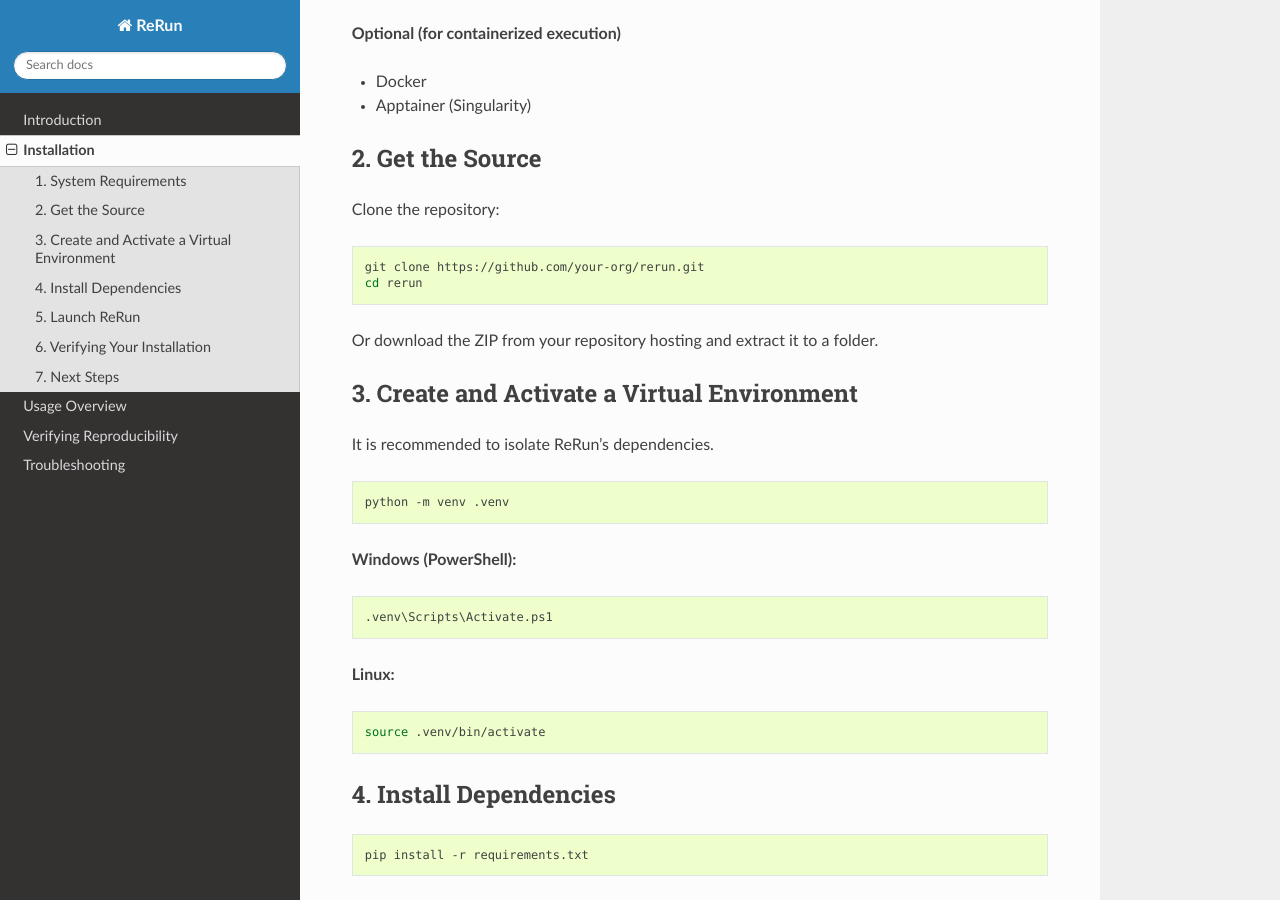
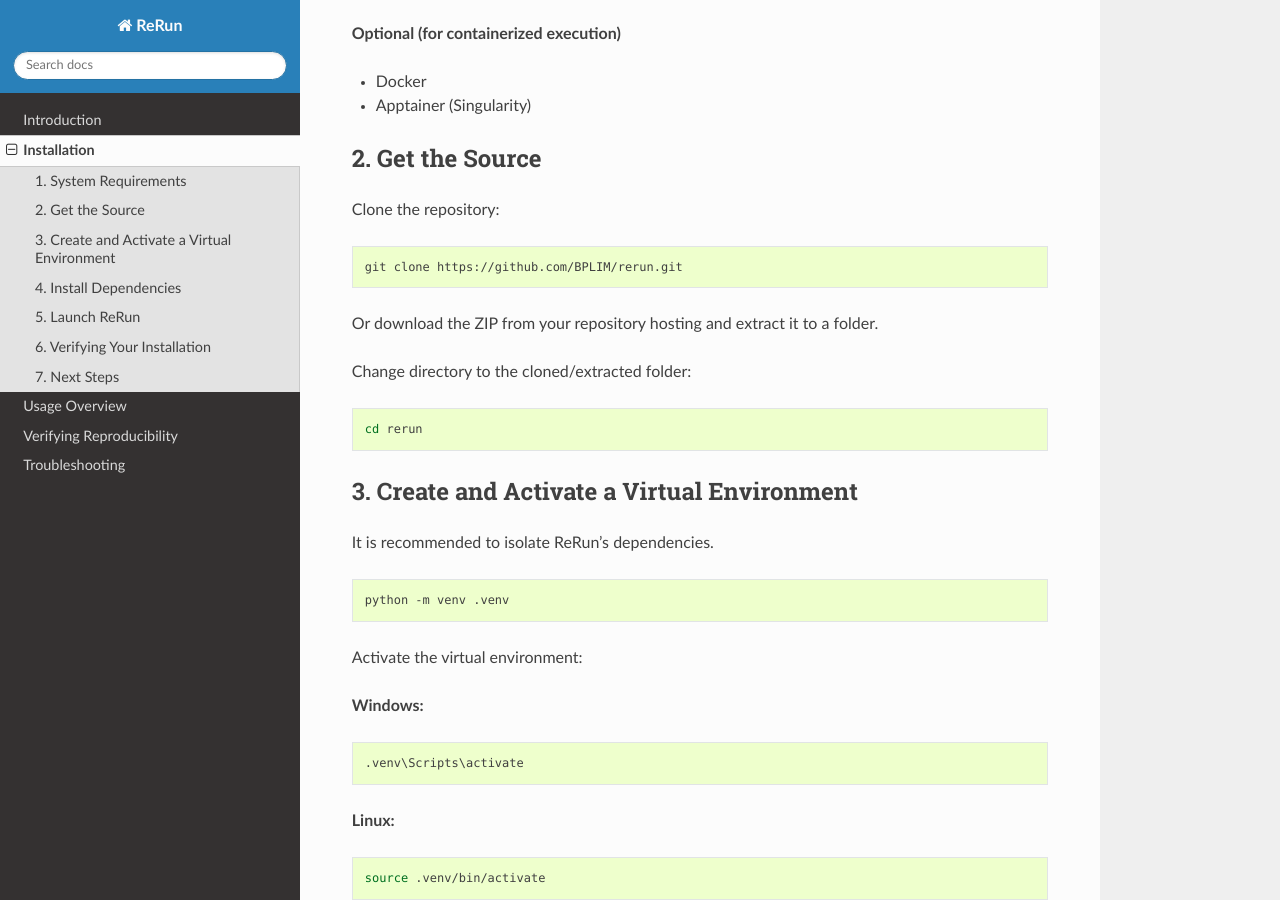
Before and after one commit to gustavoig/rerun-docs, a Sphinx documentation site: the page built from docs/installation.rst, in a window 1280 px wide and 900 px high, scrolled down 1013 px. Built offline with Sphinx 7.4.7 and the Read the Docs theme 3.1.0, drawn with Linux system fonts in a browser that asks for light colours.

Commit message:
Update installation.rst

```diff
--- a/docs/installation.rst
+++ b/docs/installation.rst
@@ -53,10 +53,15 @@
 
 .. code-block:: bash
 
-   git clone https://github.com/your-org/rerun.git
-   cd rerun
+   git clone https://github.com/BPLIM/rerun.git
 
 Or download the ZIP from your repository hosting and extract it to a folder.
+
+Change directory to the cloned/extracted folder:
+
+.. code-block:: bash
+
+   cd rerun
 
 
 3. Create and Activate a Virtual Environment
@@ -68,11 +73,13 @@
 
    python -m venv .venv
 
-**Windows (PowerShell):**
+Activate the virtual environment:
+
+**Windows:**
 
 .. code-block:: powershell
 
-   .venv\Scripts\Activate.ps1
+   .venv\Scripts\activate
 
 **Linux:**
 
```
